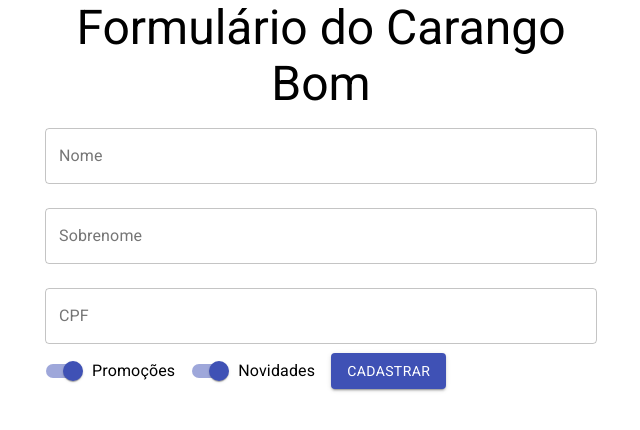
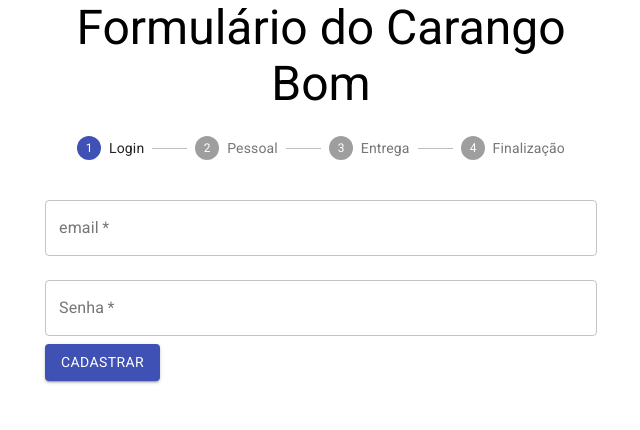
Before and after one commit to tiagolpadua/carango-bom, a React (Create React App) app: page / in a window 1280 px wide. Shown: the top 430 px of the page, without its empty margins (319-959 px from the left). Built offline with nearby package versions, Linux system fonts and the light colour scheme.

Commit message:
fim treinamento semana 1

```diff
--- a/src/App.js
+++ b/src/App.js
@@ -1,12 +1,16 @@
 import { Container, Typography } from '@material-ui/core';
 import './App.css';
 import FormularioCadastro from './components/FormularioCadastro/FormularioCadastro';
+import ValidacoesCadastro from './contexts/validacoesCadastro';
+import { validarCPF, validarSenha } from './models/cadastro';
 
 function App() {
   return (
     <Container component="article" maxWidth="sm">
       <Typography variant="h3" align="center" component="h1">Formulário do Carango Bom</Typography>
-      <FormularioCadastro aoEnviar={aoEnviarForm} validarCPF={validarCPF} />
+      <ValidacoesCadastro.Provider value={{ cpf: validarCPF, senha: validarSenha, nome: validarSenha }}>
+        <FormularioCadastro aoEnviar={aoEnviarForm} />
+      </ValidacoesCadastro.Provider>
     </Container>
   );
 }
@@ -15,12 +19,4 @@ function aoEnviarForm(dados) {
   console.log(dados);
 }
 
-function validarCPF(cpf) {
-  if (cpf.length !== 11) {
-    return { valido: false, texto: "CPF deve ter 11 dígitos." }
-  } else {
-    return { valido: true, texto: "" }
-  }
-}
-
 export default App;
--- /dev/null
+++ b/src/components/FormularioCadastro/DadosEntrega.jsx
@@ -0,0 +1,80 @@
+import React, { useState } from 'react';
+import { Button, TextField } from '@material-ui/core';
+
+function DadosEntrega({ aoEnviar }) {
+
+    const [cep, setCEP] = useState("");
+    const [endereco, setEndereco] = useState("");
+    const [numero, setNumero] = useState("");
+    const [estado, setEstado] = useState("");
+    const [cidade, setCidade] = useState("");
+
+    return (
+        <form onSubmit={(event) => {
+            event.preventDefault();
+            aoEnviar({ cep, endereco, numero, estado, cidade });
+        }}>
+            <TextField
+                value={cep}
+                onChange={evt => setCEP(evt.target.value)}
+                id="cep"
+                label="CEP"
+                type="number"
+                variant="outlined"
+                margin="normal"
+            />
+
+            <TextField
+                value={endereco}
+                onChange={evt => setEndereco(evt.target.value)}
+                id="endereco"
+                label="Endereço"
+                type="text"
+                variant="outlined"
+                fullWidth
+                margin="normal"
+            />
+
+            <TextField
+                value={numero}
+                onChange={evt => setNumero(evt.target.value)}
+                id="numero"
+                label="Número"
+                type="number"
+                variant="outlined"
+                margin="normal"
+            />
+
+            <TextField
+                value={estado}
+                onChange={evt => setEstado(evt.target.value)}
+                id="estado"
+                label="Estado"
+                type="text"
+                variant="outlined"
+                margin="normal"
+            />
+
+            <TextField
+                value={cidade}
+                onChange={evt => setCidade(evt.target.value)}
+                id="cidade"
+                label="Cidade"
+                type="text"
+                variant="outlined"
+                margin="normal"
+            />
+
+            <Button
+                variant="contained"
+                color="primary"
+                type="submit"
+                fullWidth
+            >
+                Finalizar Cadastro
+            </Button>
+        </form>
+    );
+}
+
+export default DadosEntrega;
--- /dev/null
+++ b/src/components/FormularioCadastro/DadosPessoais.jsx
@@ -0,0 +1,91 @@
+import { Button, FormControlLabel, Switch, TextField } from '@material-ui/core';
+import React, { useContext, useState } from 'react';
+import ValidacoesCadastro from '../../contexts/validacoesCadastro';
+import useErros from '../../hooks/useErros';
+
+function DadosPessoais({ aoEnviar }) {
+    const [nome, setNome] = useState("");
+    const [sobrenome, setSobrenome] = useState("");
+    const [cpf, setCPF] = useState("");
+    const [promocoes, setPromocoes] = useState(true);
+    const [novidades, setNovidades] = useState(true);
+
+    const validacoes = useContext(ValidacoesCadastro);
+    const [erros, validarCampos, possoEnviar] = useErros(validacoes);
+
+    return (
+        <form onSubmit={(event) => {
+            event.preventDefault();
+            if (possoEnviar()) {
+                aoEnviar({ nome, sobrenome, cpf, promocoes, novidades });
+            }
+        }}>
+            <TextField
+                value={nome}
+                onChange={evt => setNome(evt.target.value)}
+                id="nome"
+                label="Nome"
+                variant="outlined"
+                fullWidth
+                margin="normal"
+            />
+
+            <TextField
+                value={sobrenome}
+                onChange={evt => setSobrenome(evt.target.value)}
+                id="sobrenome"
+                label="Sobrenome"
+                variant="outlined"
+                fullWidth
+                margin="normal"
+            />
+
+            <TextField
+                value={cpf}
+                onChange={evt => setCPF(evt.target.value)}
+                onBlur={validarCampos}
+                name="cpf"
+                helperText={erros.cpf.texto}
+                error={!erros.cpf.valido}
+                id="cpf"
+                label="CPF"
+                variant="outlined"
+                fullWidth
+                margin="normal"
+            />
+
+            <FormControlLabel
+                label="Promoções"
+                control={
+                    <Switch
+                        name="promocoes"
+                        checked={promocoes}
+                        onChange={evt => setPromocoes(evt.target.checked)}
+                        color="primary"
+                    />
+                }
+            />
+
+            <FormControlLabel
+                label="Novidades"
+                control={
+                    <Switch
+                        name="novidades"
+                        checked={novidades}
+                        onChange={evt => setNovidades(evt.target.checked)}
+                        color="primary"
+                    />
+                }
+            />
+
+            <Button
+                variant="contained"
+                color="primary"
+                type="submit">
+                Próximo
+            </Button>
+        </form>
+    );
+}
+
+export default DadosPessoais;
--- /dev/null
+++ b/src/components/FormularioCadastro/DadosUsuario.jsx
@@ -0,0 +1,60 @@
+import React, { useContext, useState } from 'react';
+import { Button, TextField } from '@material-ui/core';
+import ValidacoesCadastro from '../../contexts/validacoesCadastro';
+import useErros from '../../hooks/useErros';
+
+function DadosUsuario({ aoEnviar }) {
+
+    const [email, setEmail] = useState("");
+    const [senha, setSenha] = useState("");
+
+    const validacoes = useContext(ValidacoesCadastro);
+
+    const [erros, validarCampos, possoEnviar] = useErros(validacoes);
+
+    return (
+        <form onSubmit={(event) => {
+            event.preventDefault();
+            if (possoEnviar()) {
+                aoEnviar({ email, senha });
+            }
+        }}>
+            <TextField
+                value={email}
+                onChange={evt => setEmail(evt.target.value)}
+                id="email"
+                label="email"
+                type="email"
+                variant="outlined"
+                fullWidth
+                required
+                margin="normal"
+            />
+
+            <TextField
+                value={senha}
+                onChange={evt => setSenha(evt.target.value)}
+                onBlur={validarCampos}
+                name="senha"
+                helperText={erros.senha.texto}
+                error={!erros.senha.valido}
+                id="senha"
+                label="Senha"
+                type="password"
+                variant="outlined"
+                fullWidth
+                required
+                margin="normal"
+            />
+
+            <Button
+                variant="contained"
+                color="primary"
+                type="submit">
+                Cadastrar
+            </Button>
+        </form>
+    );
+}
+
+export default DadosUsuario;
--- a/src/components/FormularioCadastro/FormularioCadastro.jsx
+++ b/src/components/FormularioCadastro/FormularioCadastro.jsx
@@ -1,86 +1,55 @@
-import { Button, FormControlLabel, Switch, TextField } from '@material-ui/core';
-import React, { useState } from 'react';
+import { Step, StepLabel, Stepper, Typography } from '@material-ui/core';
+import React, { useEffect, useState } from 'react';
+import DadosEntrega from './DadosEntrega';
+import DadosPessoais from './DadosPessoais';
+import DadosUsuario from './DadosUsuario';
 
-function FormularioCadastro({ aoEnviar, validarCPF }) {
-    const [nome, setNome] = useState("");
-    const [sobrenome, setSobrenome] = useState("");
-    const [cpf, setCPF] = useState("");
-    const [promocoes, setPromocoes] = useState(true);
-    const [novidades, setNovidades] = useState(true);
-    const [erros, setErros] = useState({ cpf: { valido: true }, texto: "" });
+function FormularioCadastro({ aoEnviar, validacoes }) {
+    const [etapaAtual, setEtapaAtual] = useState(0);
+    const [dadosColetados, setDados] = useState({});
+    useEffect(() => {
+        if (etapaAtual === formularios.length - 1) {
+            aoEnviar(dadosColetados);
+        }
+
+        console.log(dadosColetados);
+    });
+
+    const formularios = [
+        <DadosUsuario aoEnviar={coletarDados} />,
+        <DadosPessoais aoEnviar={coletarDados} />,
+        <DadosEntrega aoEnviar={coletarDados} />,
+        <Typography variant="h5">Obrigado pelo Cadastro</Typography>
+    ]
+
+    function coletarDados(dados) {
+        setDados({ ...dadosColetados, ...dados });
+        proximo();
+    }
+
+    function proximo() {
+        setEtapaAtual(etapaAtual + 1);
+    }
 
     return (
-        <form onSubmit={(event) => {
-            event.preventDefault();
-            aoEnviar({ nome, sobrenome, cpf, promocoes, novidades });
-        }}>
-            <TextField
-                value={nome}
-                onChange={evt => setNome(evt.target.value)}
-                id="nome"
-                label="Nome"
-                variant="outlined"
-                fullWidth
-                margin="normal"
-            />
+        <>
+            <Stepper activeStep={etapaAtual}>
+                <Step>
+                    <StepLabel>Login</StepLabel>
+                </Step>
+                <Step>
+                    <StepLabel>Pessoal</StepLabel>
+                </Step>
+                <Step>
+                    <StepLabel>Entrega</StepLabel>
+                </Step>
+                <Step>
+                    <StepLabel>Finalização</StepLabel>
+                </Step>
 
-            <TextField
-                value={sobrenome}
-                onChange={evt => setSobrenome(evt.target.value)}
-                id="sobrenome"
-                label="Sobrenome"
-                variant="outlined"
-                fullWidth
-                margin="normal"
-            />
-
-            <TextField
-                value={cpf}
-                onChange={evt => setCPF(evt.target.value)}
-                id="cpf"
-                label="CPF"
-                variant="outlined"
-                fullWidth
-                helperText={erros.cpf.texto}
-                error={!erros.cpf.valido}
-                margin="normal"
-                onBlur={() => {
-                    const ehValido = validarCPF(cpf);
-                    setErros({ cpf: ehValido });
-                }}
-            />
-
-            <FormControlLabel
-                label="Promoções"
-                control={
-                    <Switch
-                        name="promocoes"
-                        checked={promocoes}
-                        onChange={evt => setPromocoes(evt.target.checked)}
-                        color="primary"
-                    />
-                }
-            />
-
-            <FormControlLabel
-                label="Novidades"
-                control={
-                    <Switch
-                        name="novidades"
-                        checked={novidades}
-                        onChange={evt => setNovidades(evt.target.checked)}
-                        color="primary"
-                    />
-                }
-            />
-
-            <Button
-                variant="contained"
-                color="primary"
-                type="submit">
-                Cadastrar
-            </Button>
-        </form>
+            </Stepper>
+            { formularios[etapaAtual]}
+        </>
     );
 }
 
--- /dev/null
+++ b/src/contexts/validacoesCadastro.js
@@ -0,0 +1,16 @@
+import React from 'react';
+
+const ValidacoesCadastro = React.createContext(
+    {
+        cpf: semValidacao,
+        senha: semValidacao,
+        nome: semValidacao
+    }
+);
+
+function semValidacao(dados) {
+    console.log(dados);
+    return { valido: true, text: "" };
+}
+
+export default ValidacoesCadastro;
--- /dev/null
+++ b/src/hooks/useErros.js
@@ -0,0 +1,38 @@
+import React, { useState } from 'react';
+
+function useErros(validacoes) {
+
+    const estadoInicial = criarEstadoInicial(validacoes);
+
+    const [erros, setErros] = useState(estadoInicial);
+
+    function validarCampos(event) {
+        const { name, value } = event.target;
+        const novoEstado = { ...erros };
+        novoEstado[name] = validacoes[name](value);;
+        setErros(novoEstado);
+    };
+
+    function possoEnviar() {
+        for (let campo in erros) {
+            if (!erros[campo].valido) {
+                return false;
+            }
+        }
+
+        return true;
+    }
+
+    return [erros, validarCampos, possoEnviar];
+}
+
+function criarEstadoInicial(validacoes) {
+    const estadoInicial = {};
+    for (let campo in validacoes) {
+        estadoInicial[campo] = { valido: true, texto: "" };
+    }
+
+    return estadoInicial;
+}
+
+export default useErros;
--- /dev/null
+++ b/src/models/cadastro.js
@@ -0,0 +1,17 @@
+function validarCPF(cpf) {
+    if (cpf.length !== 11) {
+        return { valido: false, texto: "CPF deve ter 11 dígitos." }
+    } else {
+        return { valido: true, texto: "" }
+    }
+}
+
+function validarSenha(senha) {
+    if (senha.length <= 4 || senha.length > 72) {
+        return { valido: false, texto: "Senha deve ter entre 4 e 72 dígitos." }
+    } else {
+        return { valido: true, texto: "" }
+    }
+}
+
+export { validarCPF, validarSenha };
```
